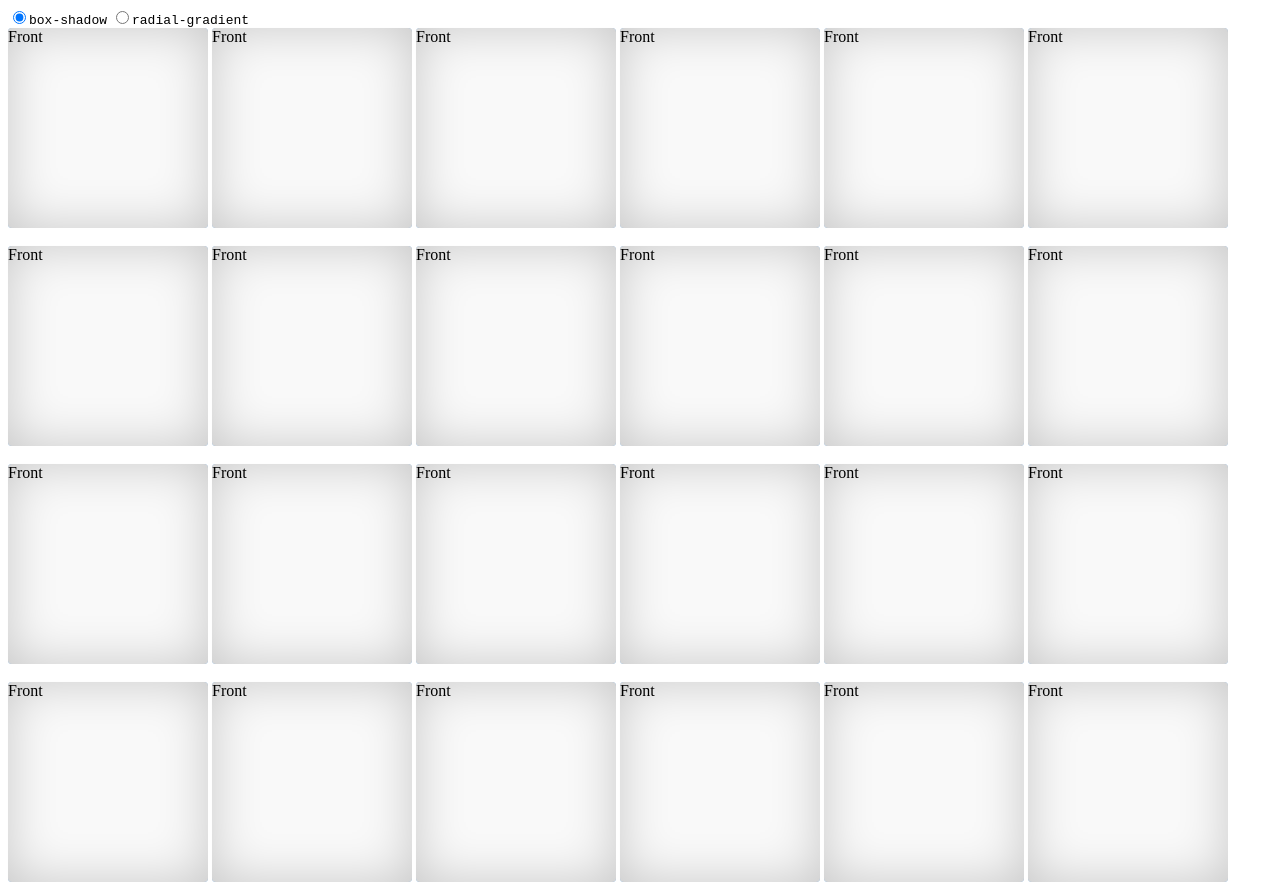
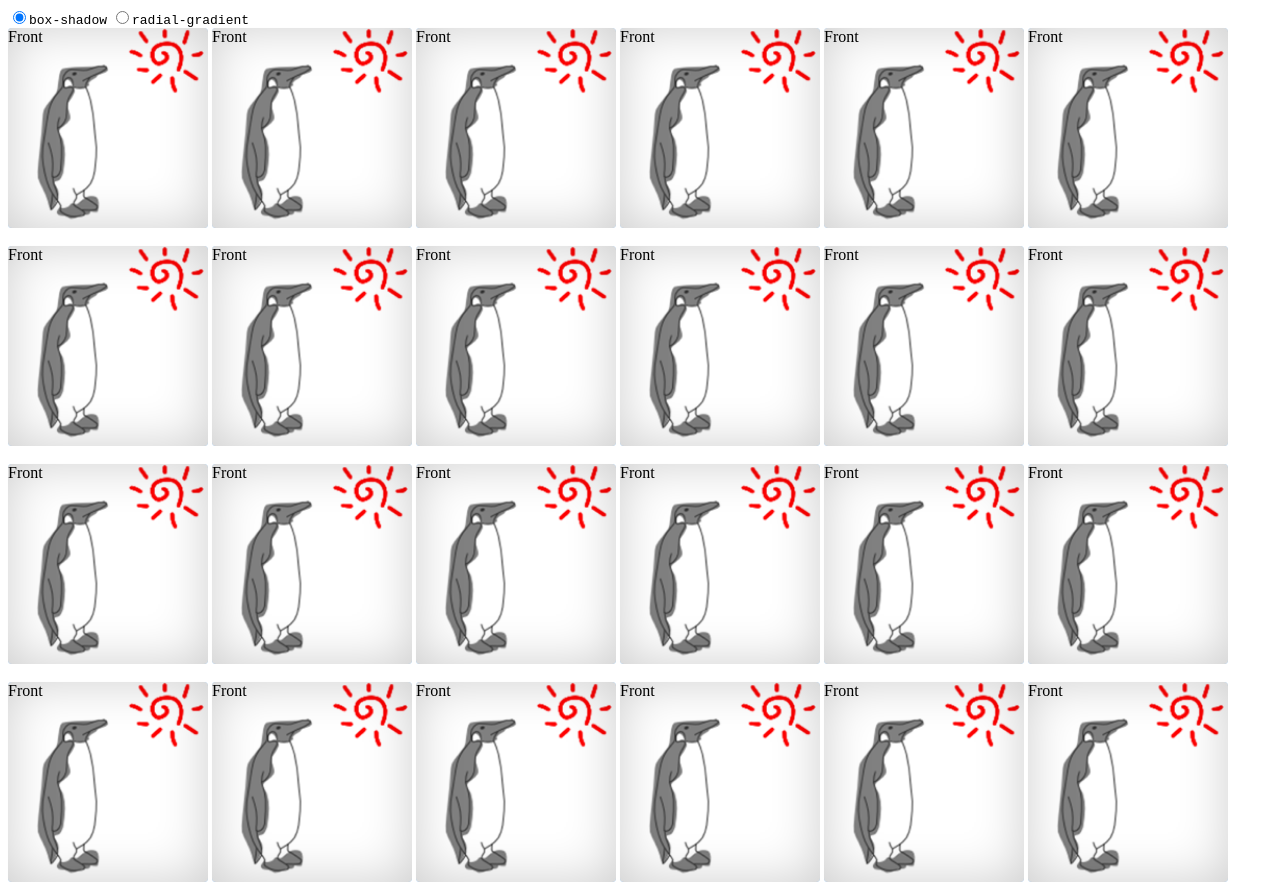
Before and after one commit to ginpei/uilab, a plain HTML site: page box-shadows/index.html in a window 1280 px wide. Shown: the top 885 px of the page. Drawn offline with Linux system fonts and the light colour scheme.

Commit message:
add image to make them heavier

```diff
--- a/box-shadows/css.css
+++ b/box-shadows/css.css
@@ -21,11 +21,15 @@
 	box-shadow: 0 0 50px rgba(0,0,0,0.2) inset;
 }
 .radial-gradient .surface {
-	background-image: radial-gradient(transparent, transparent 60%, rgba(0,0,0,0.1));
+	background-image: radial-gradient(transparent, transparent 60%, rgba(0,0,0,0.1)), url("ginpei.png");
 }
 
 .front {
 	background-color: #f9f9f9;
+	background-image: url("ginpei.png");
+	background-position: center;
+	background-repeat: no-repeat;
+	background-size: 100%;
 	transform: translateZ(0.1px);
 }
 .back {
```
Also changed, not shown: box-shadows/ginpei.png (added).
